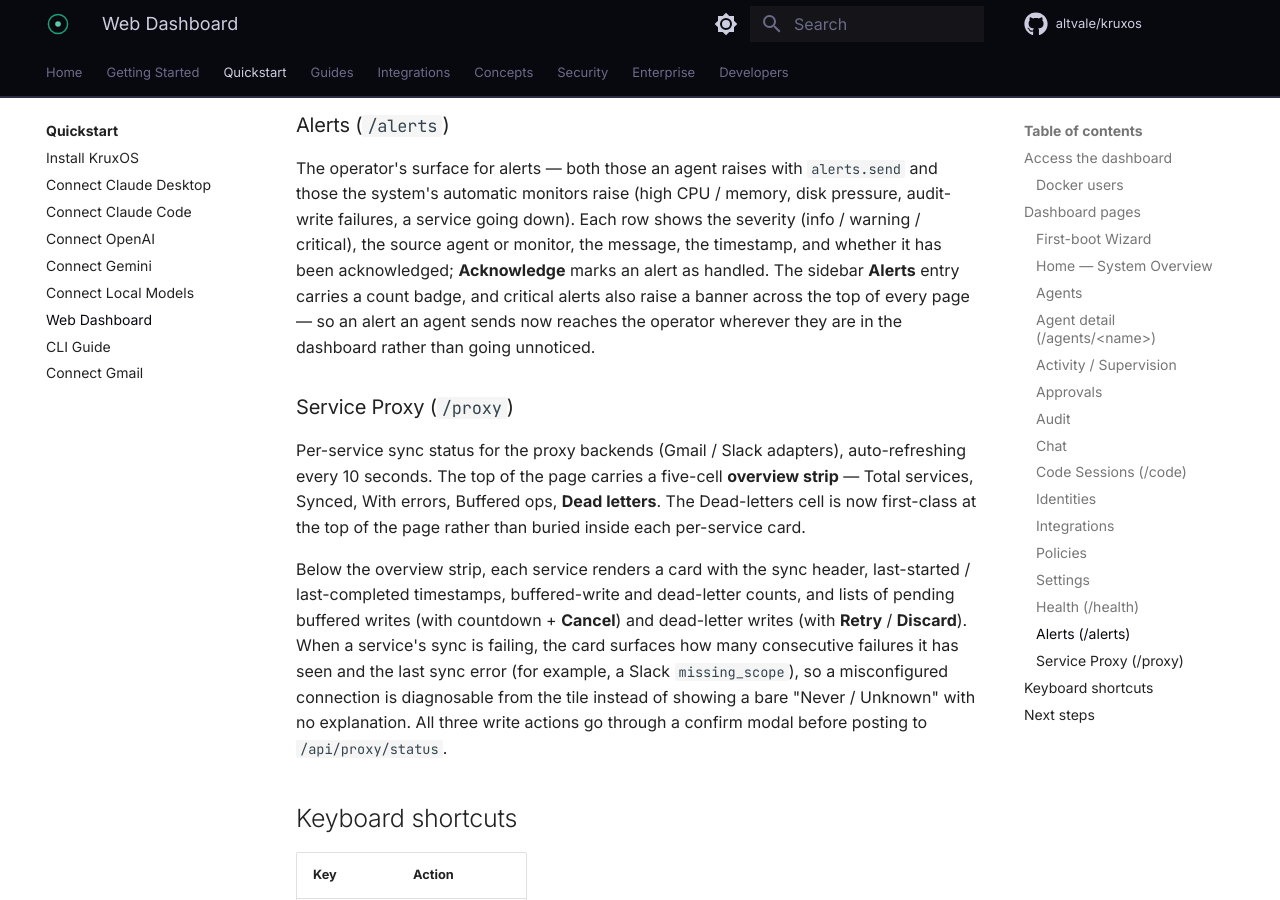
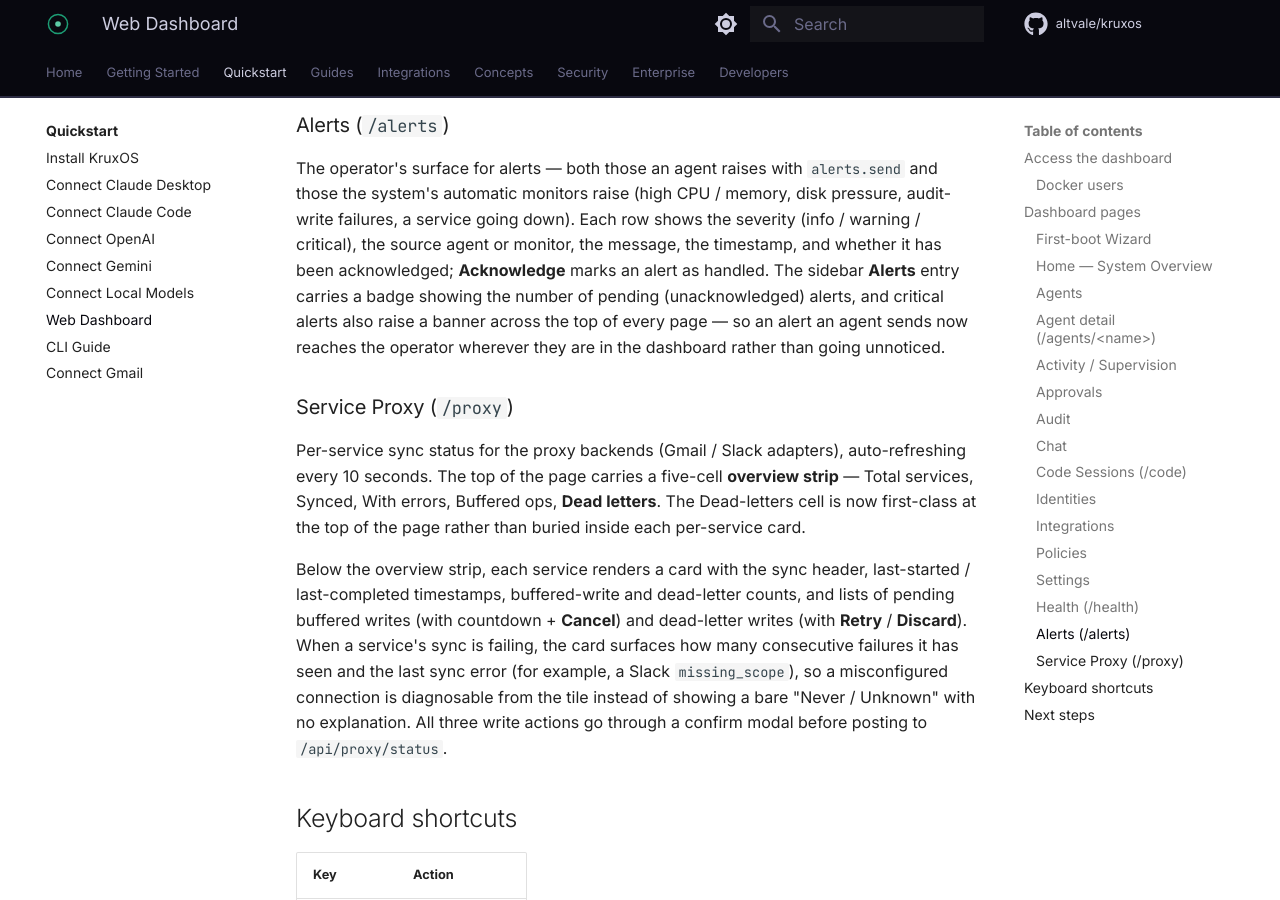
Before and after one commit to altvale/kruxos, an MkDocs documentation site: the page built from docs/public/docs/quickstart/dashboard.md, in a window 1280 px wide and 900 px high, scrolled down 6399 px. Built offline with MkDocs 1.6.1 and Material for MkDocs 9.7.7, drawn with Linux system fonts in a browser that asks for light colours; comment, search, counter and statistics services are not loaded.

Commit message:
docs(public): clarify Alerts badge counts pending alerts
The sidebar Alerts badge shows the number of pending (unacknowledged) alerts,
not a generic total — tighten the wording from 'count badge' to match.

Claude-Session: https://claude.ai/code/session_01XX5eLTRMH7JGjs1UntVrop

```diff
--- a/docs/public/docs/quickstart/dashboard.md
+++ b/docs/public/docs/quickstart/dashboard.md
@@ -156,7 +156,7 @@ If the gateway is unreachable, the page now renders an explicit error banner rea
 
 ### Alerts (`/alerts`)
 
-The operator's surface for alerts — both those an agent raises with `alerts.send` and those the system's automatic monitors raise (high CPU / memory, disk pressure, audit-write failures, a service going down). Each row shows the severity (info / warning / critical), the source agent or monitor, the message, the timestamp, and whether it has been acknowledged; **Acknowledge** marks an alert as handled. The sidebar **Alerts** entry carries a count badge, and critical alerts also raise a banner across the top of every page — so an alert an agent sends now reaches the operator wherever they are in the dashboard rather than going unnoticed.
+The operator's surface for alerts — both those an agent raises with `alerts.send` and those the system's automatic monitors raise (high CPU / memory, disk pressure, audit-write failures, a service going down). Each row shows the severity (info / warning / critical), the source agent or monitor, the message, the timestamp, and whether it has been acknowledged; **Acknowledge** marks an alert as handled. The sidebar **Alerts** entry carries a badge showing the number of pending (unacknowledged) alerts, and critical alerts also raise a banner across the top of every page — so an alert an agent sends now reaches the operator wherever they are in the dashboard rather than going unnoticed.
 
 ### Service Proxy (`/proxy`)
 
```
